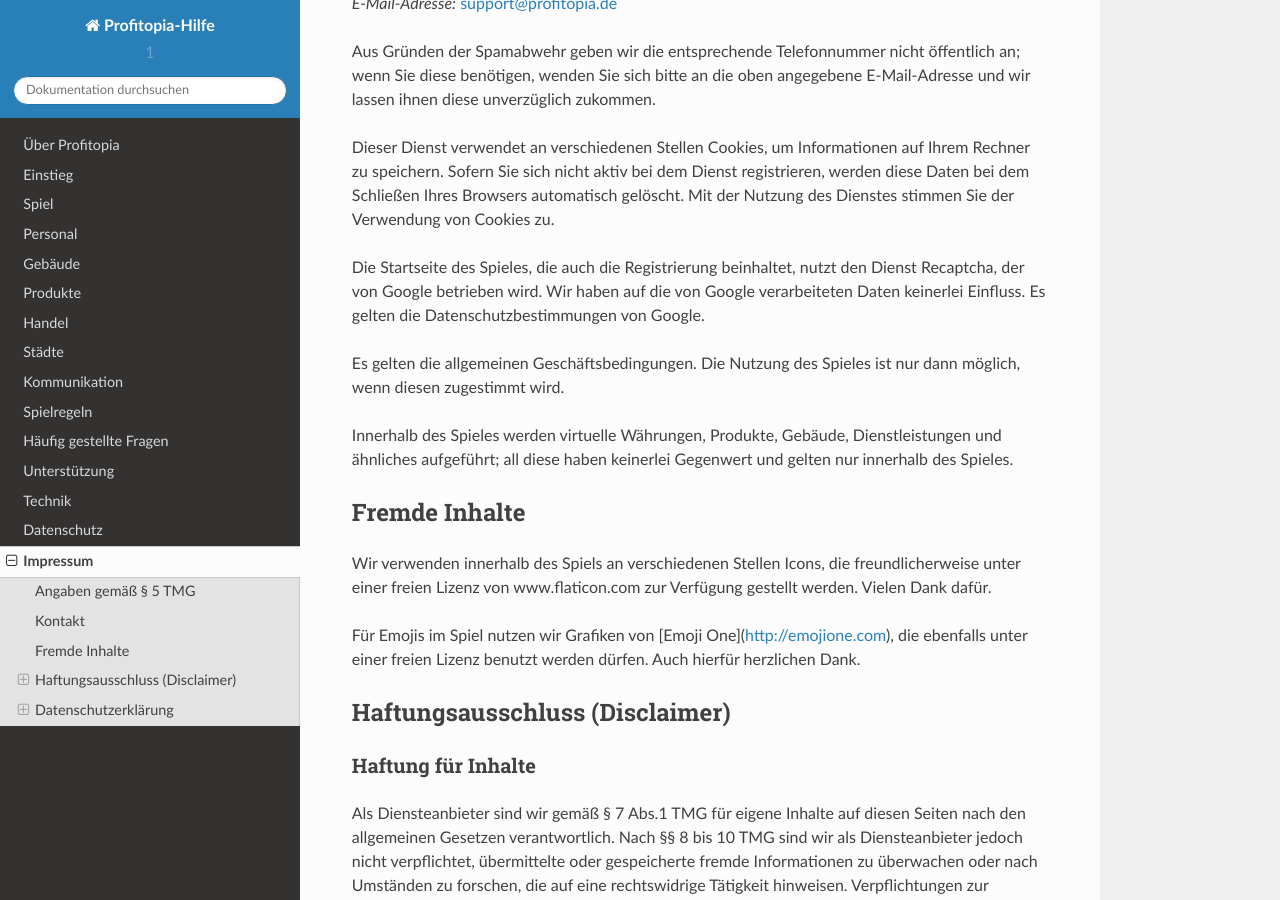
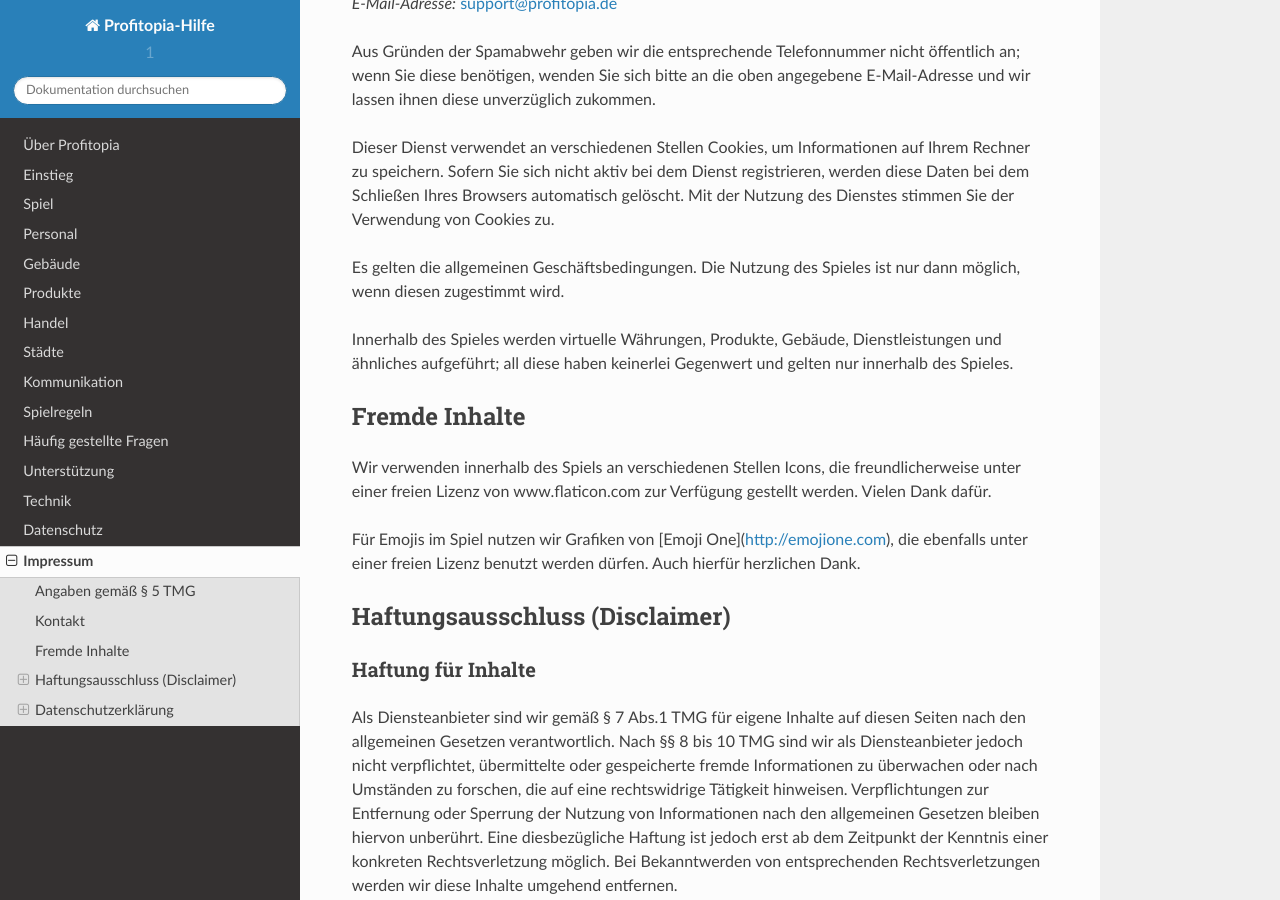
Before and after one commit to profitopia/help, a Sphinx documentation site: the page built from source/imprint.rst, in a window 1280 px wide and 900 px high, scrolled down 592 px. Built offline with Sphinx 7.4.7 and the Read the Docs theme 2.0.0, drawn with Linux system fonts in a browser that asks for light colours.

Commit message:
Removed recaptcha paragraph from imprint

```diff
--- a/source/imprint.rst
+++ b/source/imprint.rst
@@ -22,8 +22,6 @@ Kontakt
 Aus Gründen der Spamabwehr geben wir die entsprechende Telefonnummer nicht öffentlich an; wenn Sie diese benötigen, wenden Sie sich bitte an die oben angegebene E-Mail-Adresse und wir lassen ihnen diese unverzüglich zukommen.
 
 Dieser Dienst verwendet an verschiedenen Stellen Cookies, um Informationen auf Ihrem Rechner zu speichern. Sofern Sie sich nicht aktiv bei dem Dienst registrieren, werden diese Daten bei dem Schließen Ihres Browsers automatisch gelöscht. Mit der Nutzung des Dienstes stimmen Sie der Verwendung von Cookies zu.
-
-Die Startseite des Spieles, die auch die Registrierung beinhaltet, nutzt den Dienst Recaptcha, der von Google betrieben wird. Wir haben auf die von Google verarbeiteten Daten keinerlei Einfluss. Es gelten die Datenschutzbestimmungen von Google.
 
 Es gelten die allgemeinen Geschäftsbedingungen. Die Nutzung des Spieles ist nur dann möglich, wenn diesen zugestimmt wird.
 
```
